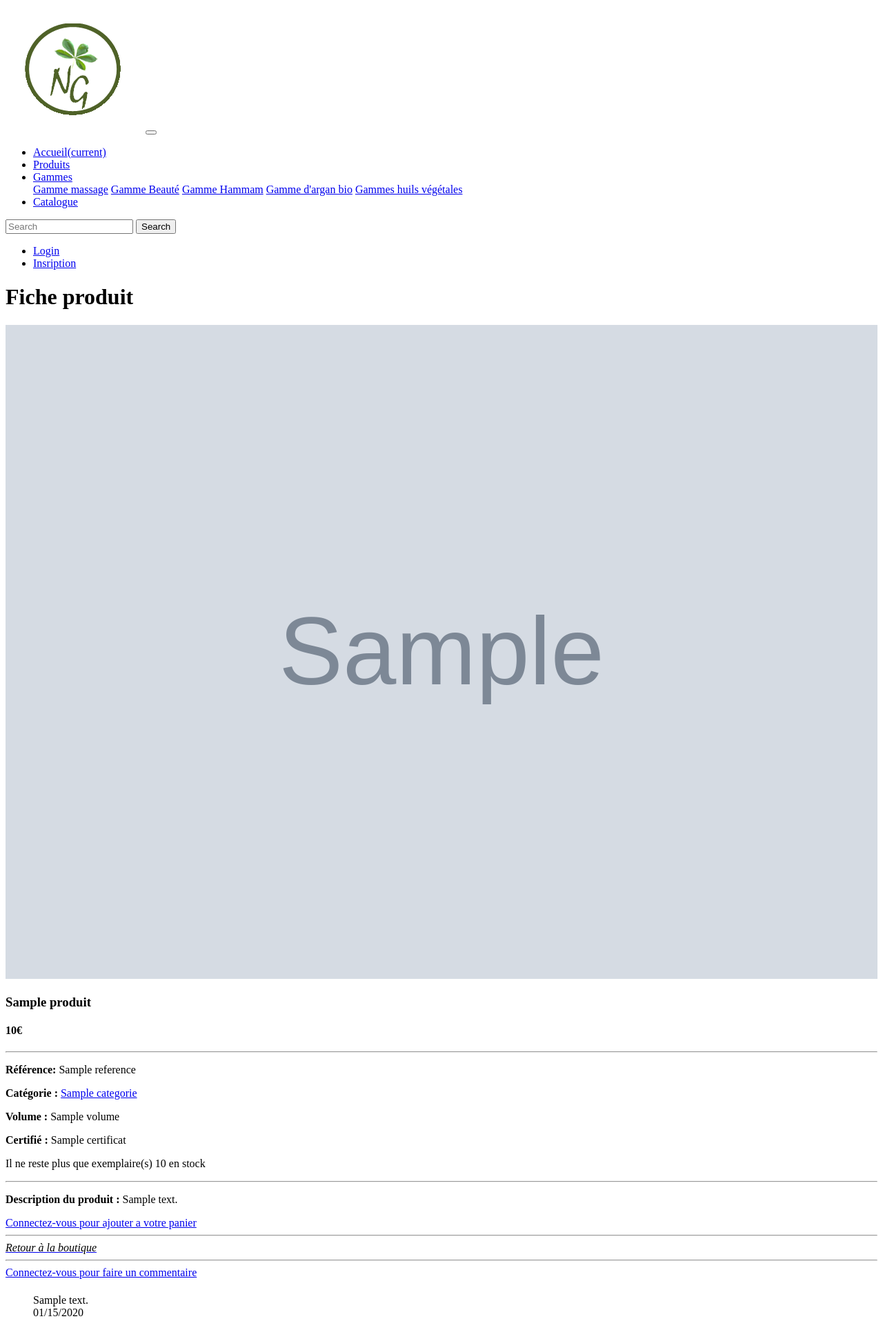
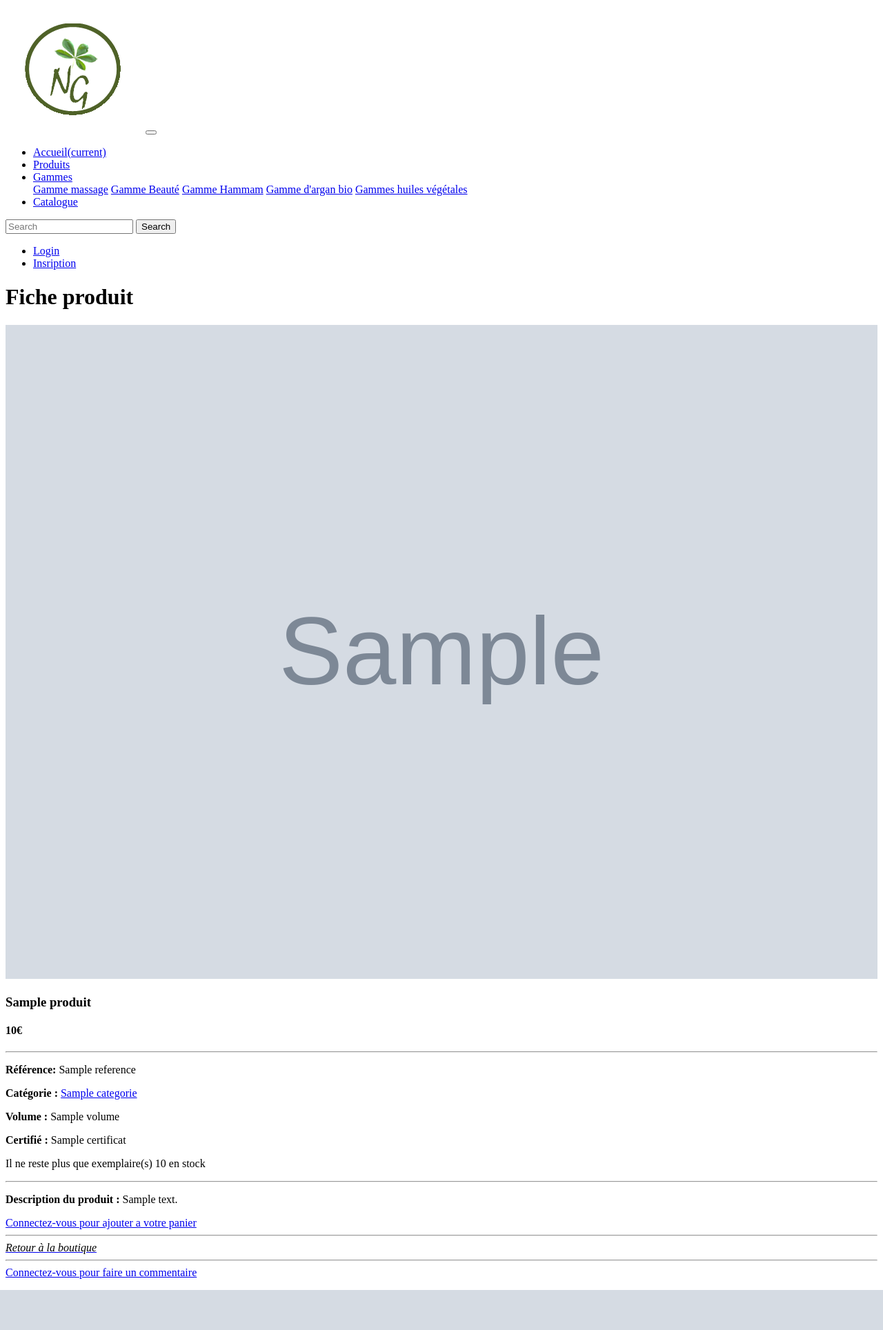
Before and after one commit to Naltpom/numan_gardens, a Symfony app: template templates/Produit/fiche.html.twig in a window 1280 px wide. Shown: the whole page at 69% size. After the commit the page ends 1870 px from the top, so only its background shows below. Run offline with Twig, Linux system fonts and the light colour scheme; the template is opened without the code that fills it: most values are stand-ins (such as "Sample title", 1, 10 or a date in 2020); grey boxes marked "Sample" are stand-in pictures; some libraries are stand-ins or nearby versions.

Commit message:
Second version de mon projet

```diff
--- a/src/Controller/CategorieController.php
+++ b/src/Controller/CategorieController.php
@@ -222,7 +222,7 @@ class CategorieController extends AbstractController
                 array_push($categories,array($value => $pr->findAllProdCat($cr->findCat($key))));
             }elseif ($request->request->get($key) == "arganBio") {
                 array_push($categories,array($value => $pr->findAllProdCat($cr->findCat($key))));
-            }elseif ($request->request->get($key) == "huilsVegetal") {
+            }elseif ($request->request->get($key) == "huilesVegetal") {
                 array_push($categories,array($value => $pr->findAllProdCat($cr->findCat($key))));
             }
         }
--- a/src/Controller/SearchController.php
+++ b/src/Controller/SearchController.php
@@ -24,11 +24,7 @@ class SearchController extends AbstractController
             $produits = $pr->findByName($motRecherche);
             $categories = $catr->findByName($motRecherche);
             $commentaires = $comr->findByName($motRecherche);
-            // dd($categories);
-            // return $this->render('search/index.html.twig', [
-            //     'artistes' => $artistes,
-            //     'records' => $records,
-            // ]);
+
             return  $this->render('search/index.html.twig', compact("produits", "categories", "commentaires"));
         }else{
             return $this->redirectToRoute("home");
--- a/templates/Produit/fiche.html.twig
+++ b/templates/Produit/fiche.html.twig
@@ -108,6 +108,9 @@
   <div class="col-md-10 mx-auto">
     <ul class="list-group">
       {% for commentaire in commentaires %}
+
+        {% if commentaire.etat.titre is same as("refuser") %}
+
           {% include "Commentaire/card.html.twig" %}
 
 
@@ -129,7 +132,7 @@
             </div>
           </form>
           {% endif %}
-
+        {% endif %}
 
       {% endfor %}
     </ul>
--- a/templates/home/form.html.twig
+++ b/templates/home/form.html.twig
@@ -16,11 +16,11 @@
             </div>
             <div class="form-check form-check-inline">
                 <input class="form-check-input" type="checkbox" id="arganBio" value="arganBio" name="4">
-                <label class="form-check-label" for="arganBio">arganBio</label>
+                <label class="form-check-label" for="arganBio">argan Bio</label>
             </div>
             <div class="form-check form-check-inline">
-                <input class="form-check-input" type="checkbox" id="huilsVegetal" value="huilsVegetal" name="5">
-                <label class="form-check-label" for="huilsVegetal">huilsVegetal</label>
+                <input class="form-check-input" type="checkbox" id="huilesVegetal" value="huilesVegetal" name="5">
+                <label class="form-check-label" for="huilesVegetal">huiles Vegetal</label>
             </div>
         <button class="btn btn-success">Selectionner</button>
     </div>
--- a/templates/menu.html.twig
+++ b/templates/menu.html.twig
@@ -20,7 +20,7 @@
           <a class="dropdown-item" href="{{ path('beaute') }}">Gamme Beauté</a>
           <a class="dropdown-item" href="{{ path('hammam') }}">Gamme Hammam</a>
           <a class="dropdown-item" href="{{ path('arganBio') }}">Gamme d'argan bio</a>
-          <a class="dropdown-item" href="{{ path('huilsVegetal') }}">Gammes huils végétales</a>
+          <a class="dropdown-item" href="{{ path('huilsVegetal') }}">Gammes huiles végétales</a>
         </div>
       </li>
       <li class="nav-item active">
```
Also changed, not shown: templates/home/selection.html.twig (+17 -1 lines). Lines whose indentation alone changed are shown as unchanged.
